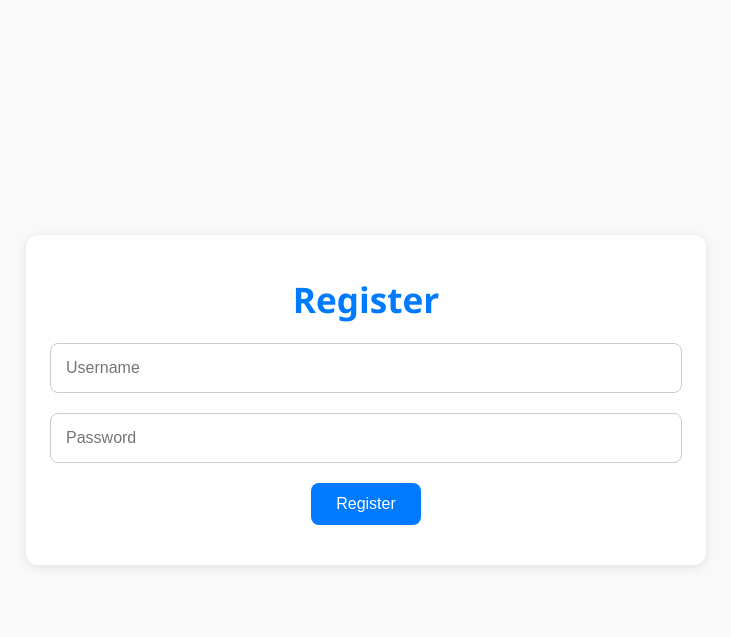
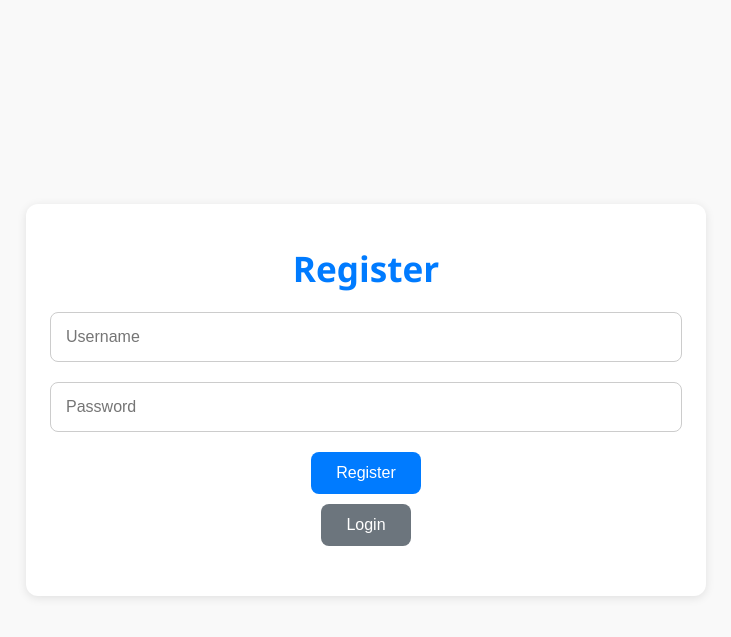
Before and after one commit to Aakashdeep-Srivastava/iitm-rag-chatbot, a Flask app: page /register in a window 1280 px wide. Shown: the top 637 px of the page, without its empty margins (274-1005 px from the left). Run offline with Flask 3, Linux system fonts and the light colour scheme.

Commit message:
Update Chatbot

```diff
--- a/Chatbot/templates/register.html
+++ b/Chatbot/templates/register.html
@@ -60,9 +60,16 @@
             cursor: pointer;
             font-size: 1em;
             transition: background-color 0.3s;
+            margin-bottom: 10px;
         }
         button:hover {
             background-color: #0056b3;
+        }
+        .login-button {
+            background-color: #6c757d;
+        }
+        .login-button:hover {
+            background-color: #5a6268;
         }
     </style>
 </head>
@@ -76,6 +83,9 @@
             <input type="password" id="password" name="password" placeholder="Password" required>
             <button type="submit">Register</button>
         </form>
+        <form action="/login" method="get">
+            <button type="submit" class="login-button">Login</button>
+        </form>
     </div>
 </body>
 </html>
```
Also changed, not shown: Chatbot/templates/login.html (+10 -0 lines).
